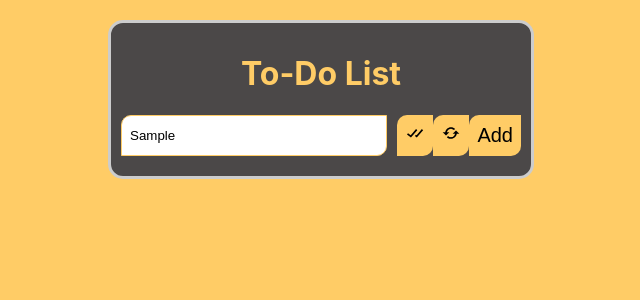
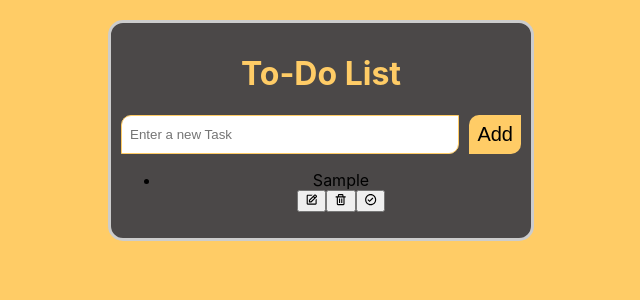
Before and after one commit to ibsa-a1/To-Do-List-React-App-, a React (Create React App) app in the folder to-do-list-app/: page / in a window 1280 px wide. Both pictures are taken after typing "Sample" into the empty fields and a click on the button "Add". Shown: the top 300 px of the page, without its empty margins (319-959 px from the left). Built offline with nearby package versions, Linux system fonts and the light colour scheme.

Commit message:
working with Todolist.jsx

```diff
--- a/to-do-list-app/src/Components/Todolist.jsx
+++ b/to-do-list-app/src/Components/Todolist.jsx
@@ -1,20 +1,85 @@
-import React from 'react'
+import React, { useState } from 'react'
 import './Todolist.css'
 import {BiCheckDouble, BiEdit, BiTrash, BiCheckCircle, BiReset, BiRefresh} from 'react-icons/bi'
 
 function Todolist() {
+    const [todos, setTodos] = useState([])
+    const [inputvalue, setInputvalue] = useState('')
+    const [editIndex, setEditIndex] = useState(-1)
+
+    const addTodo =() => {
+        if (inputvalue.trim() !== '') {
+            if (editIndex !== -1) {
+                const updatedTodos = [...todos]
+                updatedTodos[editIndex] = {task: inputvalue, completed: updatedTodos[editIndex].completed}
+                setTodos(updatedTodos)
+                setInputvalue('')
+                setEditIndex(-1)
+            }else {
+                setTodos([...todos, {task: inputvalue, completed: false}])
+                setInputvalue('')
+            }
+        }
+    }
+
+    const startEdit = (index) => {
+        setInputvalue(todos[index].task)
+        setEditIndex(index)
+    }
+
+    const cancelEdit = () => {
+        setInputvalue('')
+        setEditIndex(-1)
+    }
+
+    const removeTodo = (index) => {
+        const updatedTodos = todos.filter((_, i) => i !== index)
+        setTodos(updatedTodos)
+    }
+
+    const toggleCompleted = (index) => {
+        const updatedTodos = [...todos]
+        updatedTodos[index].completed = !updatedTodos[index].completed
+        setTodos(updatedTodos)
+    }
+
   return (
     <div>
         <div className="todo-container">
             <h1>To-Do List</h1>
             <div className="input-section">
-                <input type="text" className="input-field" />
-                <>
-                <button className="update-btn"><BiCheckDouble /></button>
-                <button className="cancel-btn"><BiRefresh /></button>
-                <button className="add-btn">Add</button>
-                </>
+                <input type="text"value={inputvalue} onChange={(e) => setInputvalue(e.target.value)}
+                placeholder='Enter a new Task'
+                className="input-field" />
+
+                {editIndex !== -1 ? (
+                    <>
+                    <button className="update-btn" onClick={addTodo}><BiCheckDouble /></button>
+                    <button className="cancel-btn" onClick={cancelEdit}><BiRefresh /></button>
+                    </>
+                ) : (
+                    <button className="add-btn" onClick={addTodo}>Add</button>
+
+                )}
             </div>
+            <div>
+                <ul className="todo-list">
+                    {
+                        todos.map((todo, index) => (
+                            <li key={index} className={todo.completed ? "completed" : ""}>
+                                    {todo.task}
+                                    <div className="btn-group">
+                                        <button className="btn-edit" onClick={() => startEdit(index)}><BiEdit /></button>
+                                        <button className="btn-remove" onClick={() => removeTodo(index)}><BiTrash /></button>
+                                        <button className="btn-done" onClick={() => toggleCompleted(index)}>
+                                            {todo.completed ? <BiReset /> : <BiCheckCircle />}
+                                        </button>
+                                    </div>
+                            </li>
+                        ))
+                    }
+                </ul>
+                </div>
         </div>
     </div>
   )
```
